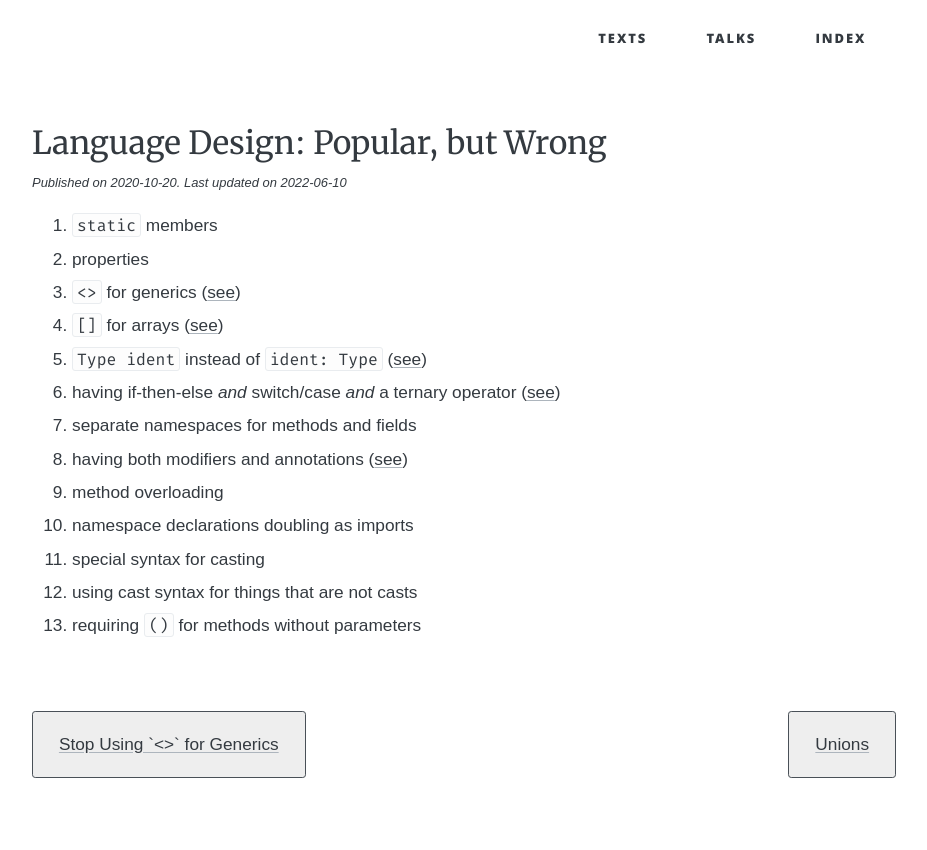
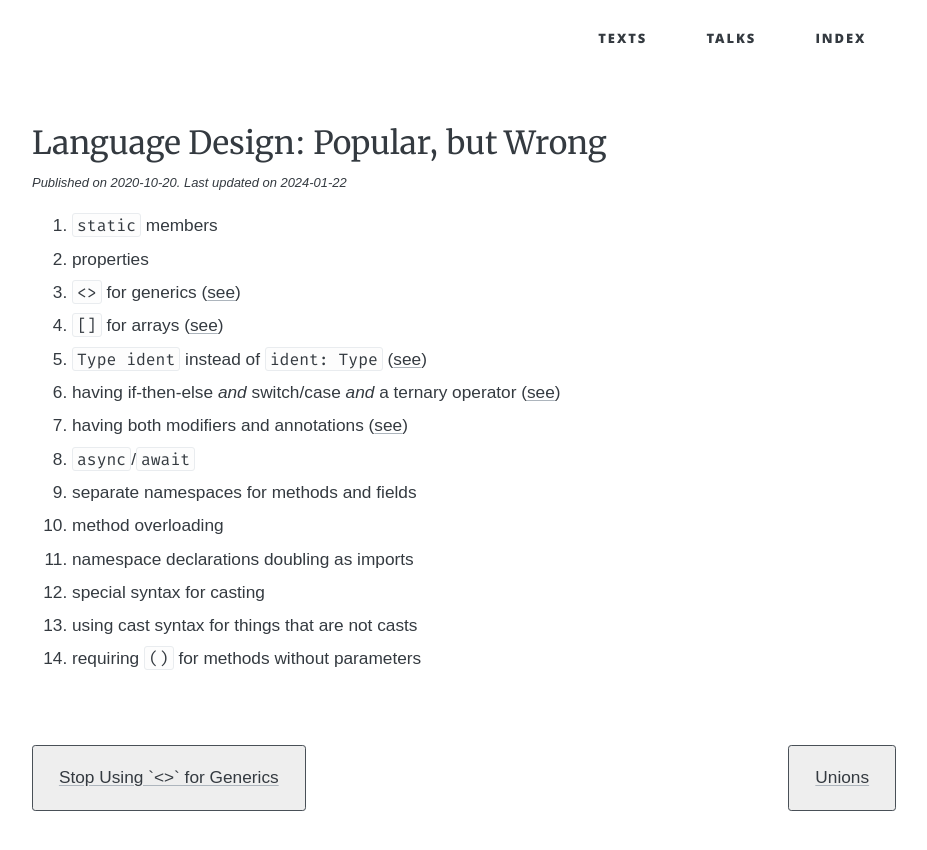
Before and after one commit to soc/soc.me, a Jekyll site: the page built from _languages/popular-but-wrong.md, in a window 1280 px wide. Shown: the top 850 px of the page, without its empty margins (176-1103 px from the left). Built offline with Jekyll 4.4.1, drawn with Linux system fonts in a browser that asks for light colours; some web fonts are replaced.

```diff
--- a/_languages/popular-but-wrong.md
+++ b/_languages/popular-but-wrong.md
@@ -1,7 +1,7 @@
 ---
 title:  "Language Design: Popular, but Wrong"
 date:   2020-10-20
-update: 2022-06-10
+update: 2024-01-22
 redirect_from:
   - "/languages/popular-wrong-decisions"
   - "/languages/popular-wrong-opinions"
@@ -13,10 +13,11 @@ redirect_from:
  4. `[]` for arrays ([see](stop-using-angle-brackets-for-generics))
  5. `Type ident` instead of `ident: Type` ([see](type-annotations))
  6. having if-then-else *and* switch/case *and* a ternary operator ([see](unified-condition-expressions))
- 7. separate namespaces for methods and fields
- 8. having both modifiers and annotations ([see](annotations-obsolete-modifiers))
- 9. method overloading
-10. namespace declarations doubling as imports
-11. special syntax for casting
-12. using cast syntax for things that are not casts
-13. requiring `()` for methods without parameters
+ 7. having both modifiers and annotations ([see](annotations-obsolete-modifiers))
+ 8. `async`/`await`
+ 9. separate namespaces for methods and fields
+10. method overloading
+11. namespace declarations doubling as imports
+12. special syntax for casting
+13. using cast syntax for things that are not casts
+14. requiring `()` for methods without parameters
```
Also changed, not shown: _languages/lower-bar-of-rust-2.md (+22 -21 lines), index.md (+2 -7 lines).
